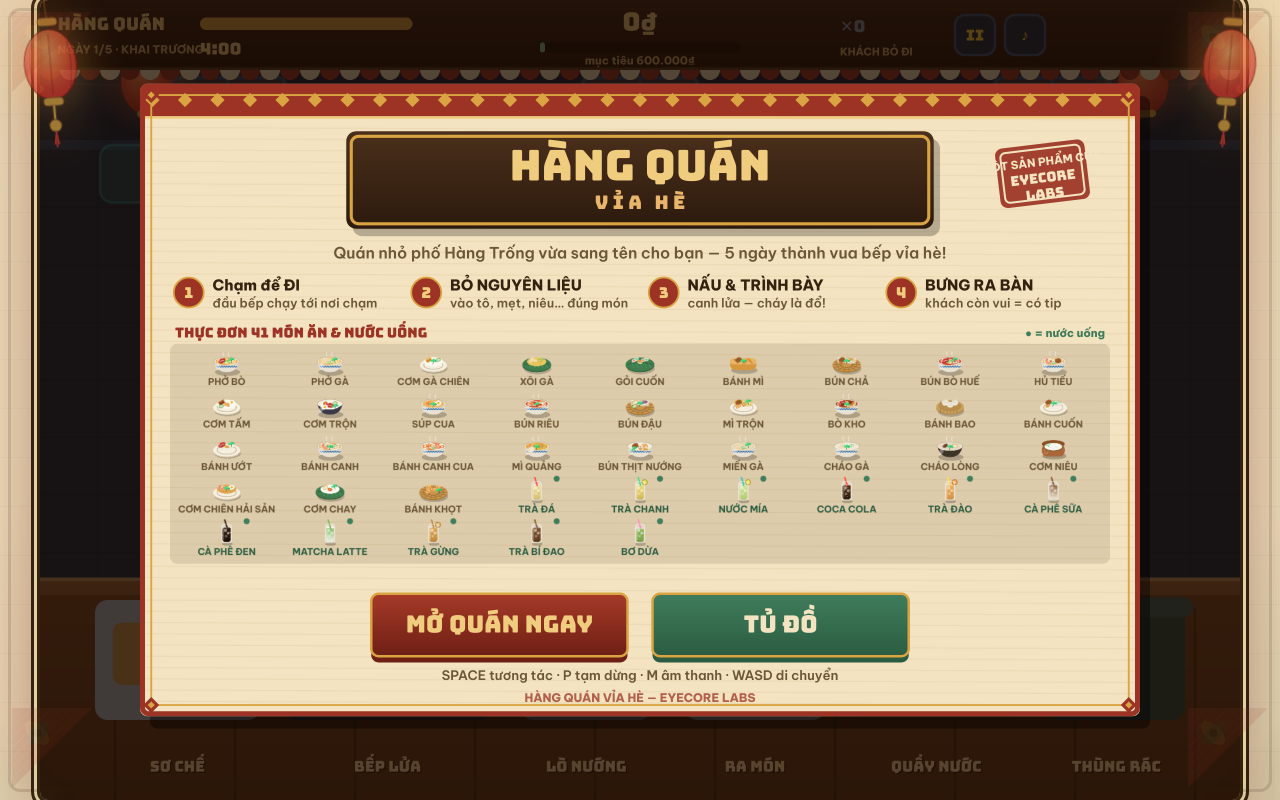
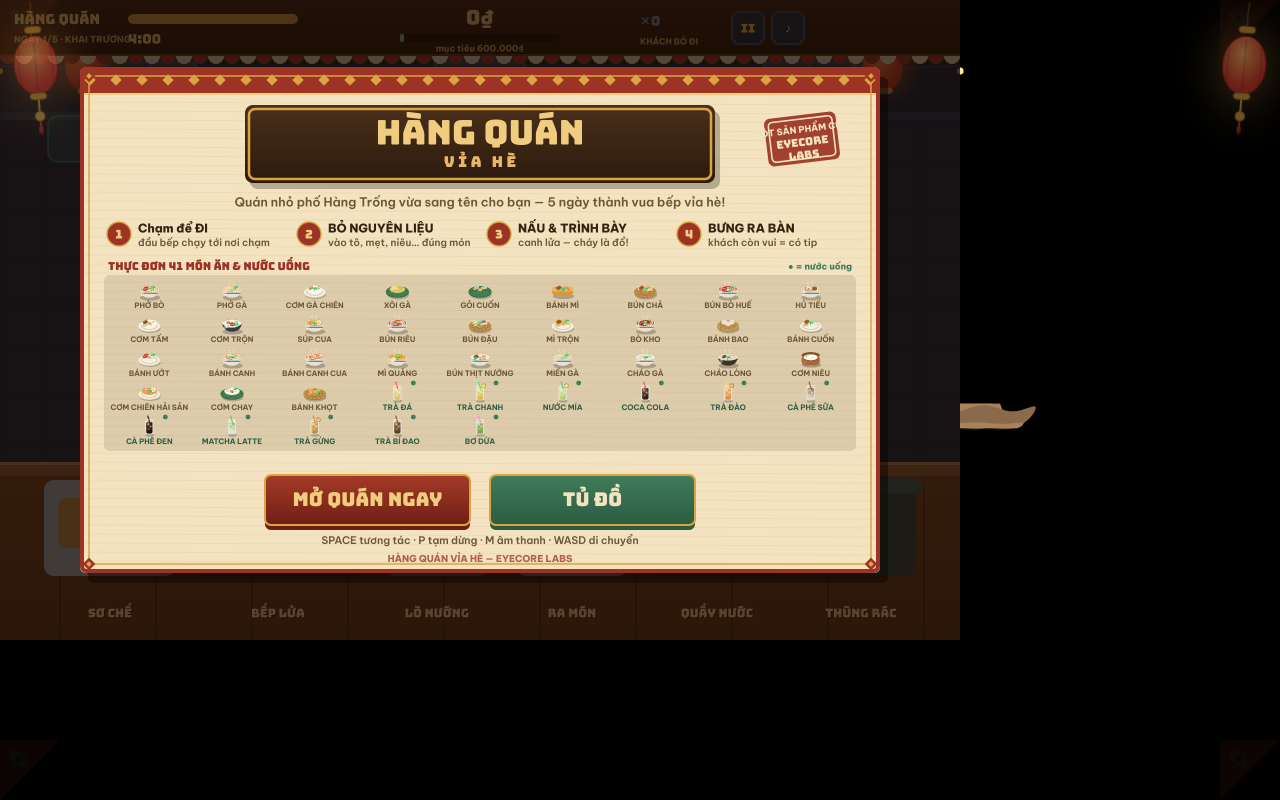
Before and after one commit to ntnhan08/hangquanviahetest, a React (Vite) app: page / in a window 1280 px wide. Built offline with nearby package versions, Linux system fonts and the light colour scheme.

Commit message:
Add files via upload

```diff
--- a/src/components/gameMap.tsx
+++ b/src/components/gameMap.tsx
@@ -36,10 +36,10 @@ export function GameMap() {
           <small>Trình duyệt của bạn không hỗ trợ Canvas 2D để chạy game.</small>
         </div>
       )}
-      {/* Decorative lanterns with hand-drawn style */}
+      {/* Decorative lanterns with hand-drawn style - positioned inside game-root for fullscreen */}
       <Lantern side="left" />
       <Lantern side="right" />
-      {/* Isometric corner decorations */}
+      {/* Isometric corner decorations - inside game-root for fullscreen */}
       <IsometricCorner type="top-left" />
       <IsometricCorner type="top-right" />
       <IsometricCorner type="bottom-left" />
@@ -52,16 +52,16 @@ function Lantern({ side }: { side: "left" | "right" }) {
   return (
     <svg
       aria-hidden
-      width="72"
-      height="160"
+      width="60"
+      height="140"
       viewBox="0 0 72 160"
       className={`lantern lantern-${side}`}
       style={{
-        position: "fixed",
-        top: "-10px",
-        [side]: "8px",
+        position: "absolute",
+        top: "0",
+        [side]: "0",
         pointerEvents: "none",
-        opacity: 0.7,
+        opacity: 0.5,
         animation: `sway-${side} 4s ease-in-out infinite`,
         transformOrigin: "top center",
         filter: "drop-shadow(0 0 24px rgba(255,180,80,0.6))",
@@ -112,10 +112,10 @@ function Lantern({ side }: { side: "left" | "right" }) {
 function IsometricCorner({ type }: { type: "top-left" | "top-right" | "bottom-left" | "bottom-right" }) {
   const getPosition = () => {
     switch (type) {
-      case "top-left": return { top: "12px", left: "12px", rotate: "rotate(0deg)" };
-      case "top-right": return { top: "12px", right: "12px", rotate: "rotate(90deg)" };
-      case "bottom-left": return { bottom: "12px", left: "12px", rotate: "rotate(-90deg)" };
-      case "bottom-right": return { bottom: "12px", right: "12px", rotate: "rotate(180deg)" };
+      case "top-left": return { top: "0", left: "0", rotate: "rotate(0deg)" };
+      case "top-right": return { top: "0", right: "0", rotate: "rotate(90deg)" };
+      case "bottom-left": return { bottom: "0", left: "0", rotate: "rotate(-90deg)" };
+      case "bottom-right": return { bottom: "0", right: "0", rotate: "rotate(180deg)" };
     }
   };
 
@@ -124,14 +124,14 @@ function IsometricCorner({ type }: { type: "top-left" | "top-right" | "bottom-le
   return (
     <svg
       aria-hidden
-      width="80"
-      height="80"
+      width="60"
+      height="60"
       viewBox="0 0 80 80"
       style={{
-        position: "fixed",
+        position: "absolute",
         ...pos,
         pointerEvents: "none",
-        opacity: 0.12,
+        opacity: 0.08,
         zIndex: 9997,
       }}
       className="isometric-corner"
--- a/src/scripts/game.ts
+++ b/src/scripts/game.ts
@@ -282,20 +282,16 @@ export class Game {
         this.lastT = performance.now();
       }
     }
-    // Auto-focus: giữ cố định tỉ lệ W:H (3:2), co giãn kiểu "contain" (thu nhỏ
-    // theo cạnh giới hạn) để toàn bộ khu chơi — HUD, bàn, trạm bếp tới tận rìa —
-    // luôn hiển thị đủ & bấm đúng trên mọi kích thước/tỉ lệ màn hình, thay vì
-    // kiểu "cover" cũ phóng to theo cạnh lớn hơn rồi crop lệch về góc trên-trái.
+    // Full-screen: canvas fills parent container completely
     const dpr = Math.min(3, Math.max(2, window.devicePixelRatio || 1));
     this.dpr = dpr;
     const vw = Math.max(1, window.innerWidth);
     const vh = Math.max(1, window.innerHeight);
-    const fitScale = Math.min(vw / W, vh / H);
-    this.fitScale = fitScale;
-    this.canvas.style.width = `${W * fitScale}px`;
-    this.canvas.style.height = `${H * fitScale}px`;
-    this.canvas.width = Math.round(W * fitScale * dpr);
-    this.canvas.height = Math.round(H * fitScale * dpr);
+    // Use full screen dimensions for true full-screen experience
+    this.canvas.style.width = `${vw}px`;
+    this.canvas.style.height = `${vh}px`;
+    this.canvas.width = Math.round(vw * dpr);
+    this.canvas.height = Math.round(vh * dpr);
   }
 
   private toLogical(e: PointerEvent) {
--- a/src/style.css
+++ b/src/style.css
@@ -55,59 +55,26 @@ body {
   position: relative;
 }
 
-/* Hand-drawn border frame around the game */
-body::before {
-  content: "";
-  position: fixed;
-  inset: 8px;
-  pointer-events: none;
-  border: 3px solid var(--ink-color);
-  border-radius: 12px;
-  opacity: 0.15;
-  z-index: 9999;
-}
+/* Removed hand-drawn border frame to achieve true fullscreen */
 
-/* Isometric corner decorations */
-body::after {
-  content: "";
-  position: fixed;
-  inset: 0;
-  pointer-events: none;
-  background:
-    /* Top-left corner */
-    linear-gradient(135deg, var(--lacquer-red) 0%, transparent 60px),
-    /* Top-right corner */
-    linear-gradient(225deg, var(--gold-accent) 0%, transparent 60px),
-    /* Bottom-left corner */
-    linear-gradient(45deg, var(--jade-green) 0%, transparent 60px),
-    /* Bottom-right corner */
-    linear-gradient(315deg, var(--wood-brown) 0%, transparent 60px);
-  opacity: 0.08;
-  z-index: 9998;
-}
+/* Removed isometric corner decorations from body to avoid margins - moved to game-root */
 
 /* khung game full-bleed; canvas tự set kích thước px qua JS (auto-focus, giữ tỉ lệ 3:2) */
 .game-root {
   position: fixed;
   inset: 0;
-  display: flex;
-  align-items: center;
-  justify-content: center;
   overflow: hidden;
-  /* Isometric platform shadow */
-  filter: drop-shadow(0 20px 40px rgba(58, 36, 22, 0.25));
+  width: 100vw;
+  height: 100vh;
 }
 
 .game-canvas {
   display: block;
+  width: 100vw;
+  height: 100vh;
   touch-action: none;
-  /* Hand-drawn stroke effect around canvas */
-  box-shadow:
-    0 0 0 3px var(--ink-color),
-    0 0 0 6px var(--paper-dark),
-    0 0 0 9px var(--ink-color),
-    0 30px 80px rgba(156, 51, 36, 0.3);
-  border-radius: 8px;
+  margin: 0;
+  padding: 0;
 }
 
 /* màn hình lỗi dự phòng nếu canvas không dựng được */
```
